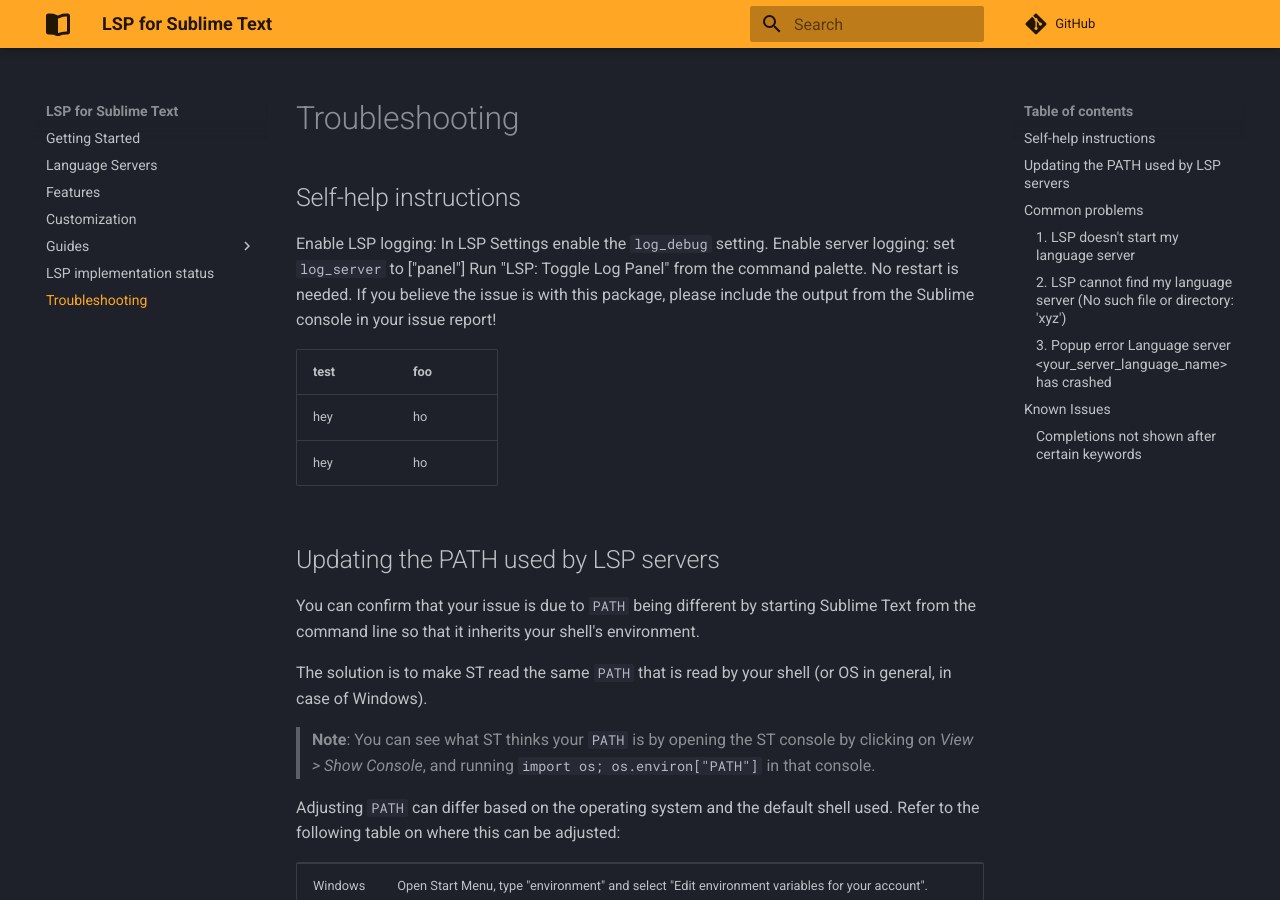
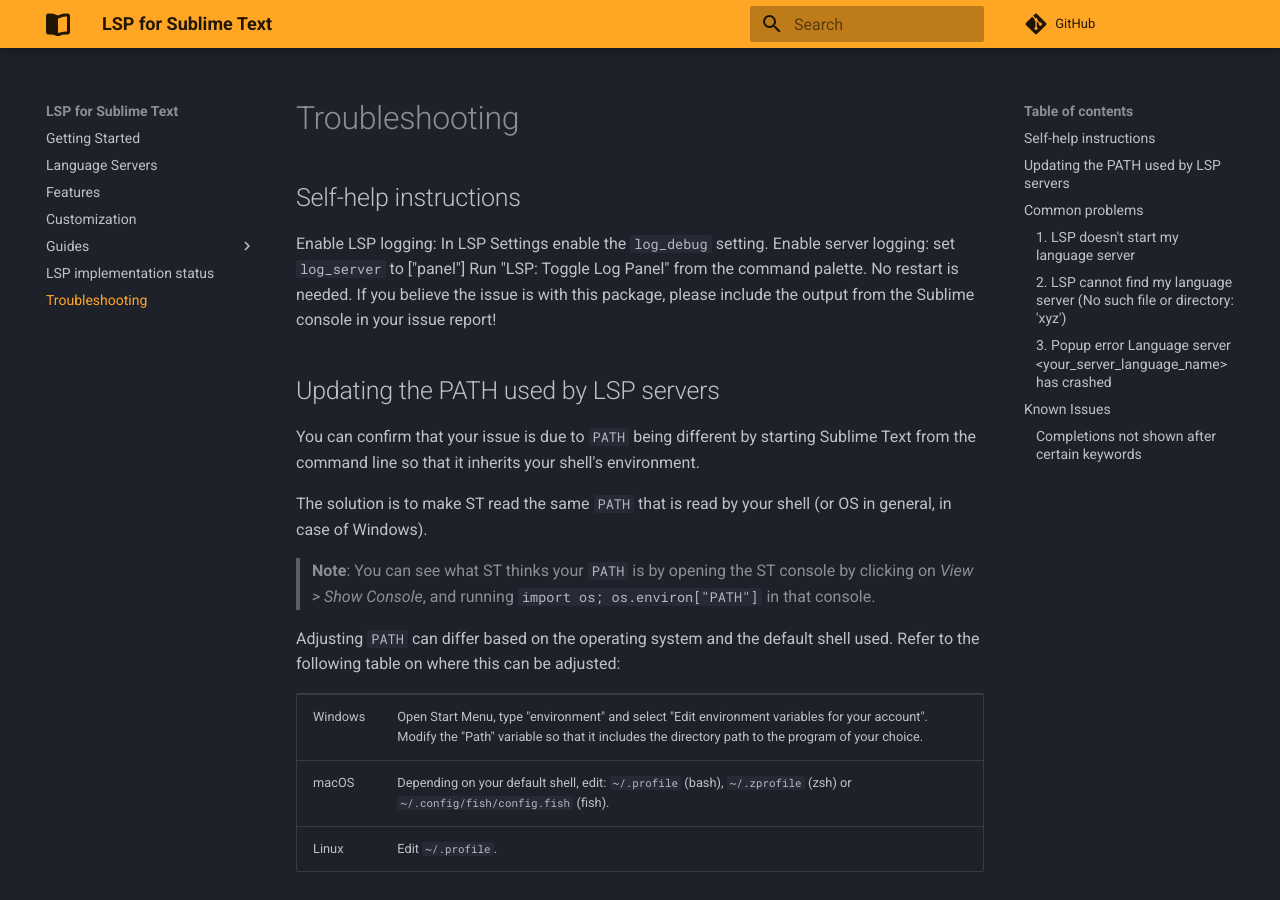
Before and after one commit to sublimelsp/LSP, an MkDocs documentation site: the page built from docs/src/troubleshooting.md, in a window 1280 px wide and 900 px high. Built offline with MkDocs 1.6.1 and Material for MkDocs 9.7.7, drawn with Linux system fonts in a browser that asks for light colours; comment, search, counter and statistics services are not loaded.

Commit message:
unrelated

```diff
--- a/docs/src/troubleshooting.md
+++ b/docs/src/troubleshooting.md
@@ -4,11 +4,6 @@
 Enable server logging: set `log_server` to ["panel"]
 Run "LSP: Toggle Log Panel" from the command palette. No restart is needed.
 If you believe the issue is with this package, please include the output from the Sublime console in your issue report!
-
-| test | foo |
-| ---- | --- |
-| hey  | ho  |
-| hey  | ho  |
 
 ## Updating the PATH used by LSP servers
 
```
Also changed, not shown: 1 other file.
